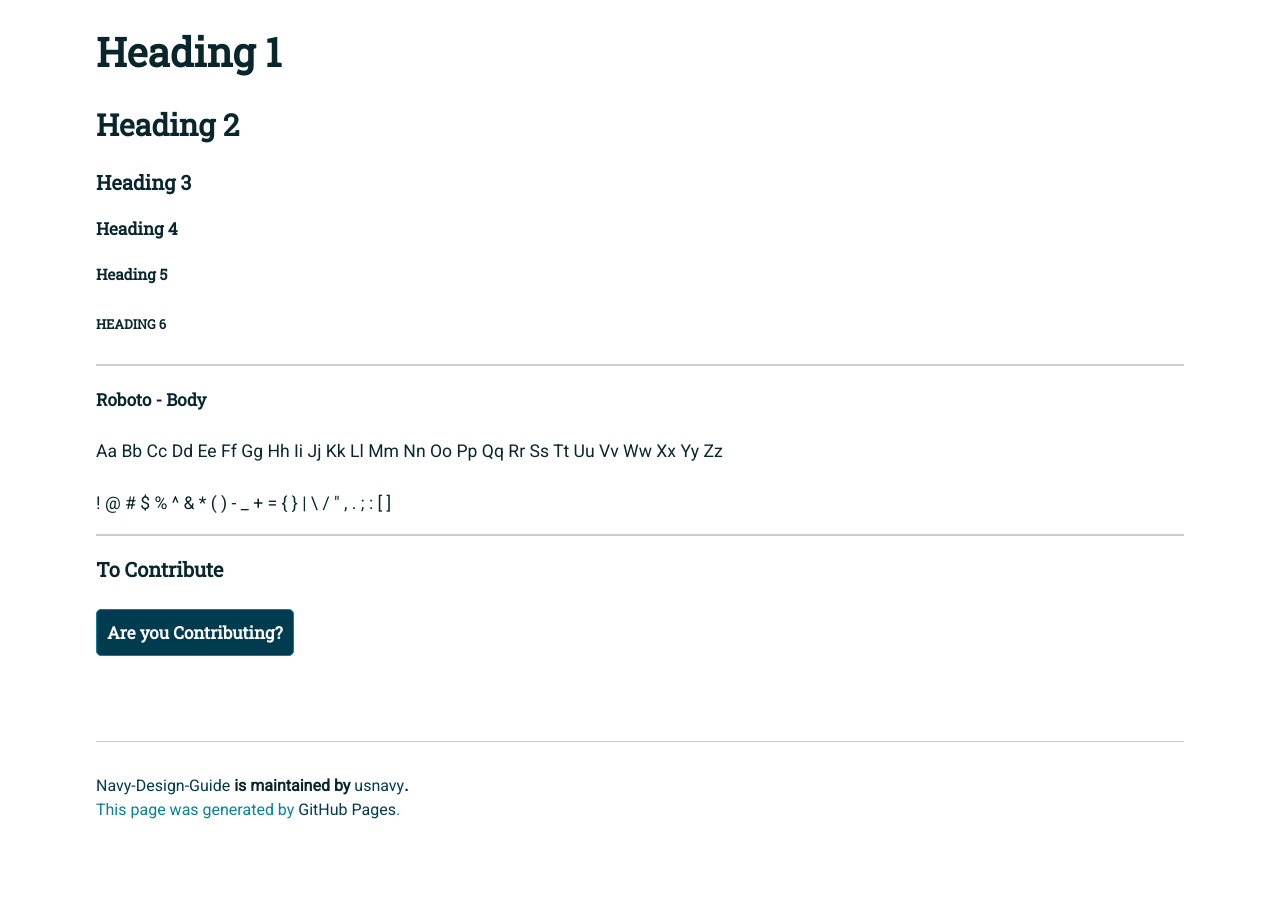
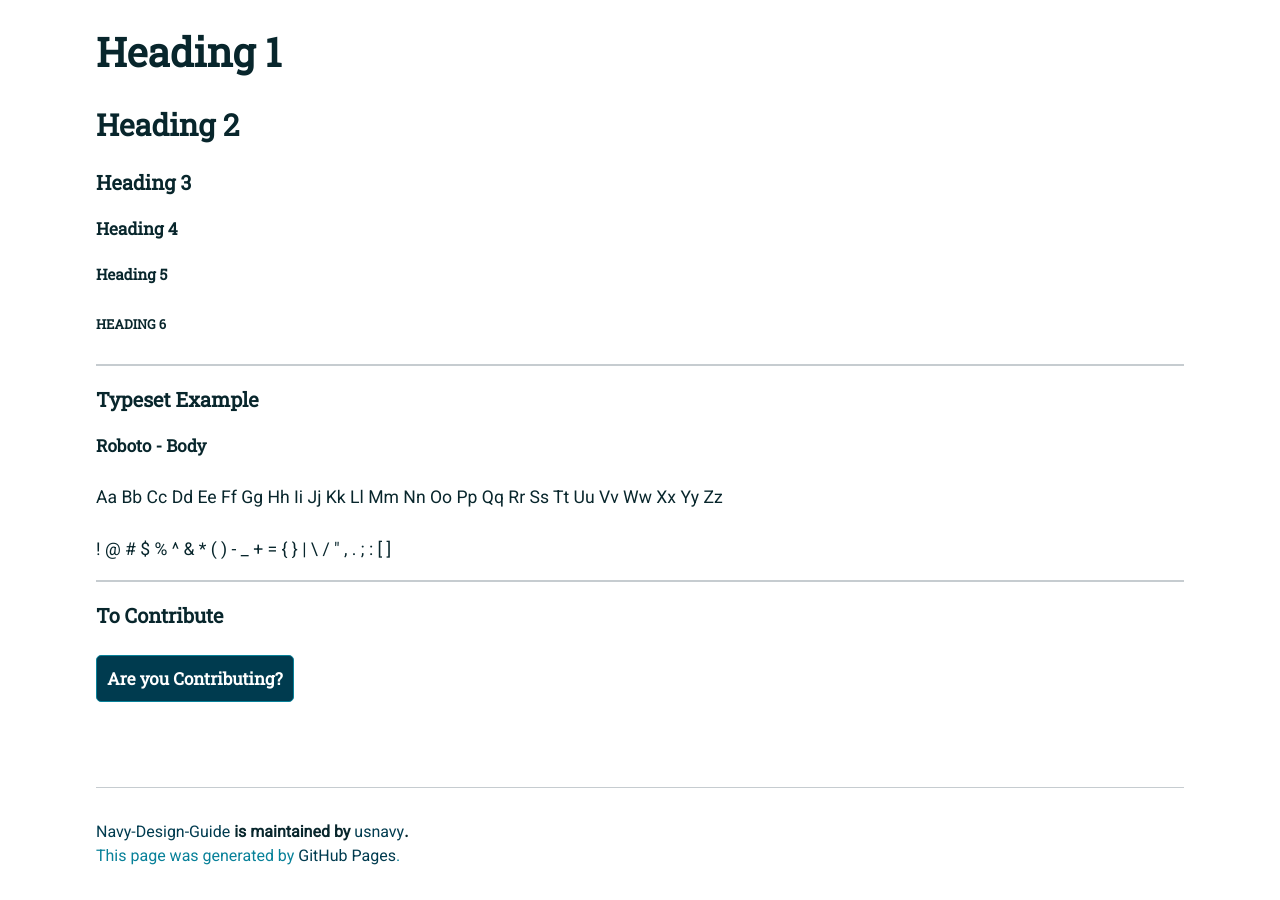
Before and after one commit to usnavy/Navy-Design-Guide, a Jekyll site: the page built from typesetting.md, in a window 1280 px wide and 900 px high, scrolled down 2260 px. Built offline with Jekyll 4.4.1, drawn with Linux system fonts in a browser that asks for light colours; our own code applies the rules of GitHub Pages for plain Markdown files; before the commit the page ends 3114 px from its top, so only the background shows below that.

Commit message:
Update typesetting.md

```diff
--- a/typesetting.md
+++ b/typesetting.md
@@ -70,6 +70,7 @@ p {
 ###### HEADING 6
 
 <hr>
+### Typeset Example
 
 #### Roboto - Body
 <p class="roboto">
```
